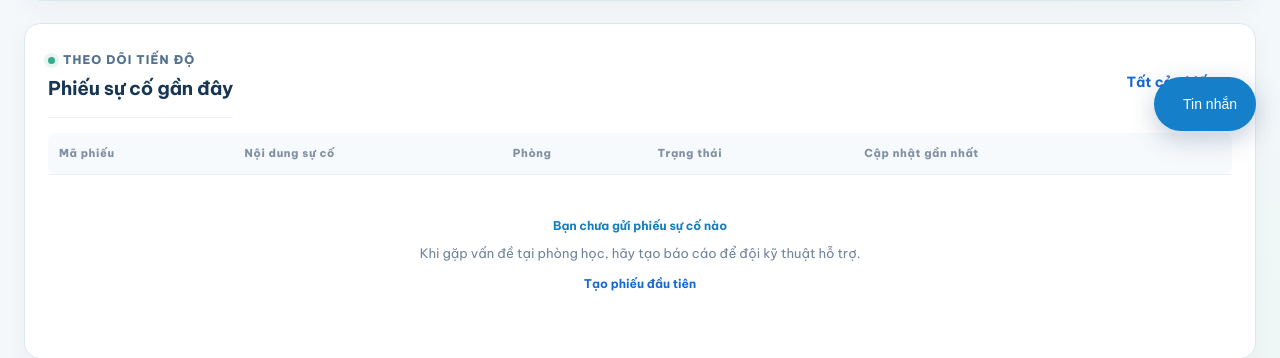
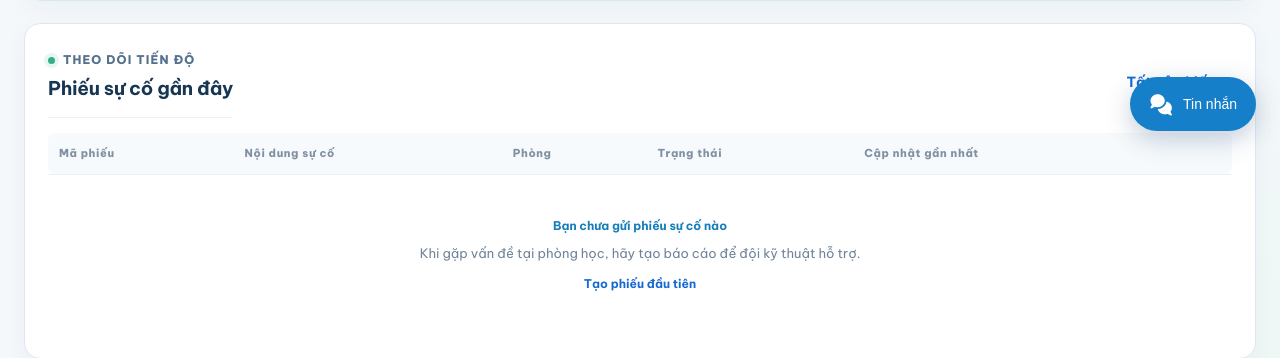
Before and after one commit to lehoangmiucon/A4---Nhom3, a Laravel app: page /customer/index in a window 1280 px wide. Shown: the part 647-1005 px from the top of the page. Run offline with Laravel 12, Linux system fonts and the light colour scheme; the visitor is signed in with stand-in values (Sample User, id 1); data that the repository does not hold is empty.

Commit message:
Sửa biểu tượng Tin nhắn trên giao diện người dùng

```diff
--- a/resources/views/customer/partials/topbar.blade.php
+++ b/resources/views/customer/partials/topbar.blade.php
@@ -1,3 +1,4 @@
+<link rel="stylesheet" href="https://cdnjs.cloudflare.com/ajax/libs/font-awesome/7.3.1/css/all.min.css" crossorigin="anonymous">
 <header class="role-topbar customer-topbar">
     <a class="role-brand" href="{{ url($currentUser->role === 'staff' ? '/staff/index' : '/customer/index') }}" aria-label="Helpdesk · Tổng quan">
         <img class="role-brand-image" src="{{ url('/shared/images/helpdesk-logo.png') }}" alt="Helpdesk">
```
